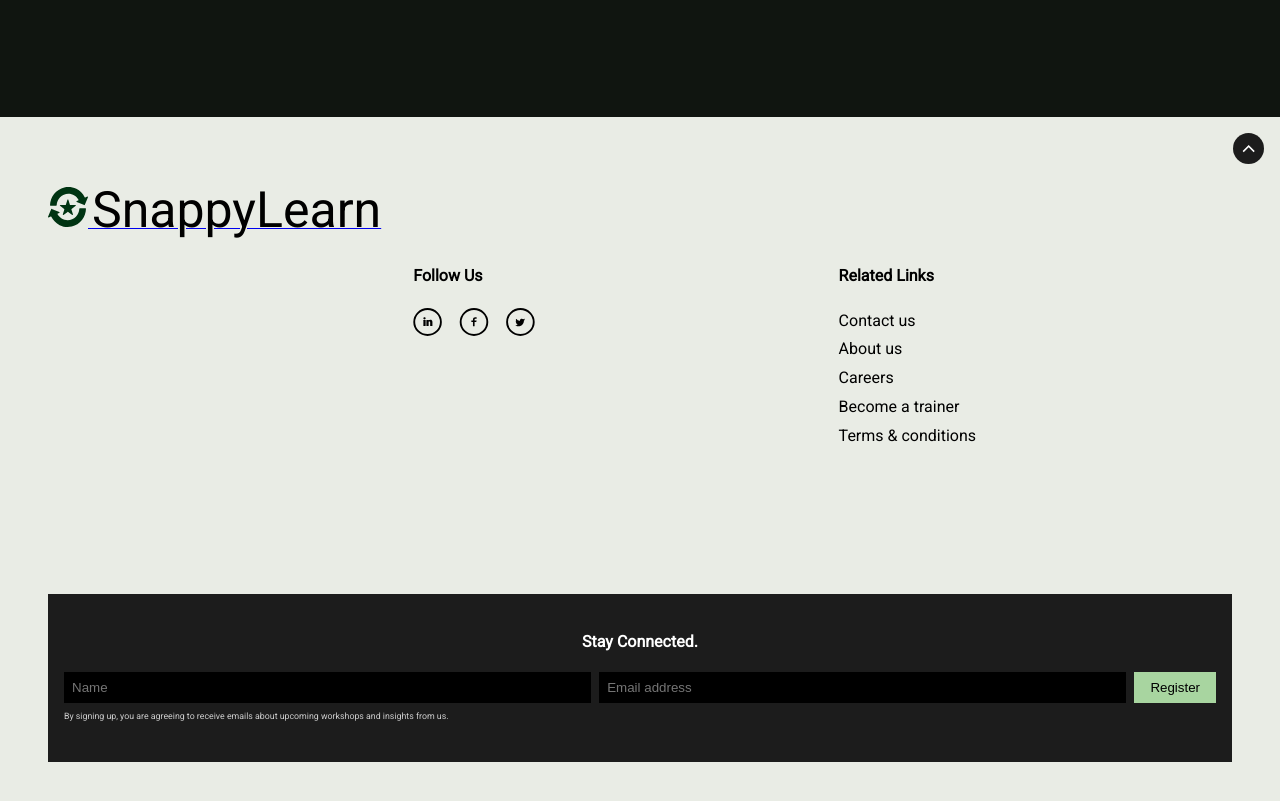
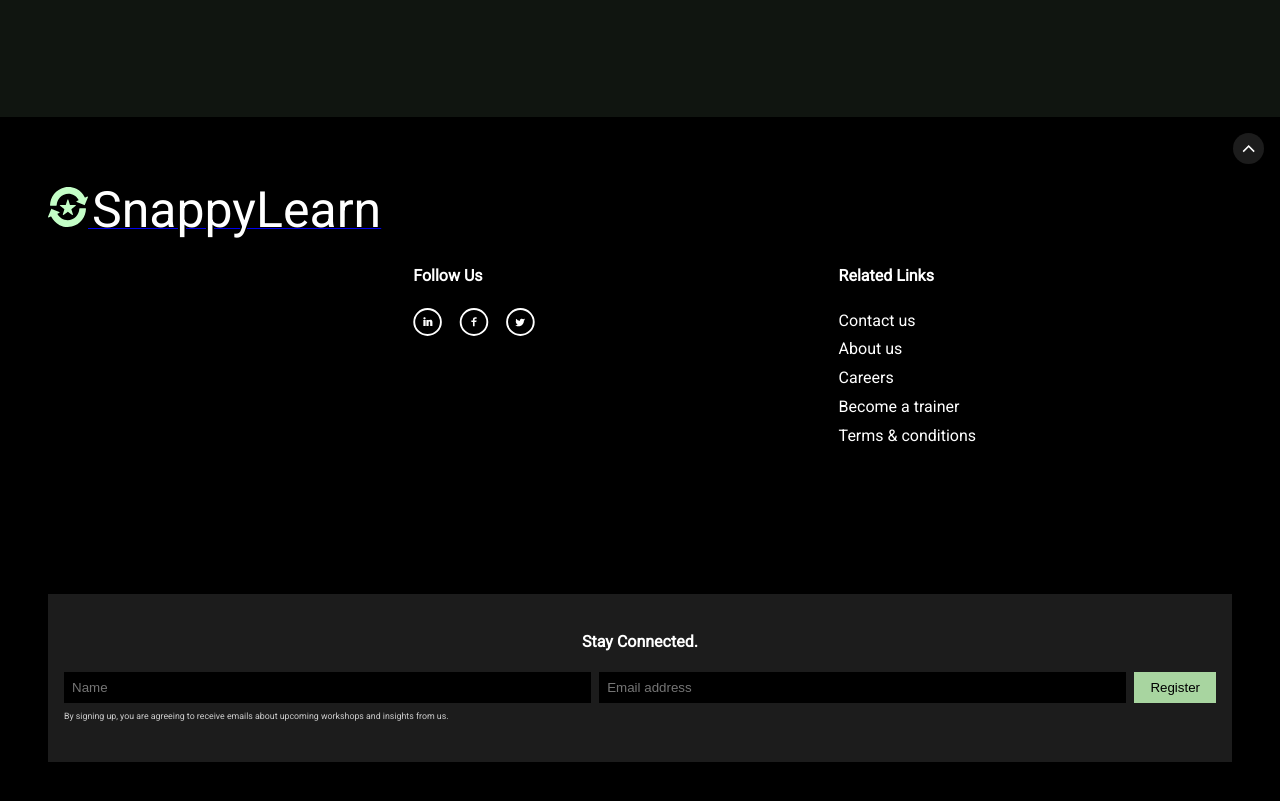
Before and after one commit to AlexandreDelahaye/SnappyLearn, an Astro site in the folder app/: page / in a window 1280 px wide. Shown: the part 3859-4660 px from the top of the page. Built offline with nearby package versions, Linux system fonts and the light colour scheme; Astro itself is replaced by a stand-in of ours.

Commit message:
fix: Footer dark theme

```diff
--- a/app/src/components/Footer/Footer.astro
+++ b/app/src/components/Footer/Footer.astro
@@ -1,32 +1,37 @@
-<footer style="background-color: #e9ece5; padding: 4rem 3rem; display: flex; justify-content: space-between; align-items: flex-start; flex-wrap: wrap; gap: 2rem; position: relative;">
+---
+import mainLogo from "../../assets/mainLogo.svg";
+
+---
+
+<footer style="/*background-color: #e9ece5;*/ background-color: black; padding: 4rem 3rem; display: flex; justify-content: space-between; align-items: flex-start; flex-wrap: wrap; gap: 2rem; position: relative;">
 <a href="/" aria-label="Home">
-<img src="/mainLogo.svg" alt="Logo" width="40" height="40" style="border-radius: 4px; margin-top: -0.5rem;">
-<span style="color: black; font-size: 50px; text-decoration: none !important; text-decoration-color: #00000000 !important;">SnappyLearn</span>
+<img src={mainLogo.src} alt="Logo" width="40" height="40" style="border-radius: 4px; margin-top: -0.5rem;">
+<span style="color: white; font-size: 50px; text-decoration: none !important; text-decoration-color: #00000000 !important;">SnappyLearn</span>
 </a>
     <!-- Social Media Section -->
     <div style="flex: 1; min-width: 180px; margin-top: 4rem; margin-bottom: 2rem;">
-    <h4>Follow Us</h4>
+    <h4 style="color: white;">Follow Us</h4>
     <div style="display: flex; gap: 1rem; margin-top: 1rem;">
         <a class="social-link" href="https://www.linkedin.com/" target="_blank" aria-label="LinkedIn">
             <svg xmlns="http://www.w3.org/2000/svg" width="30" height="30" viewBox="0 0 24 24" fill="none">
-                <path fill-rule="evenodd" clip-rule="evenodd" d="M11.6559 22.3883C17.5482 22.3883 22.3247 17.7373 22.3247 12C22.3247 6.2627 17.5482 1.61169 11.6559 1.61169C5.76371 1.61169 0.987122 6.2627 0.987122 12C0.987122 17.7373 5.76371 22.3883 11.6559 22.3883Z" stroke="black" stroke-width="1.5"/>
-                <path d="M9.20748 9.9028C9.70699 9.9028 10.1119 9.50852 10.1119 9.02214C10.1119 8.53576 9.70699 8.14148 9.20748 8.14148C8.70797 8.14148 8.30304 8.53576 8.30304 9.02214C8.30304 9.50852 8.70797 9.9028 9.20748 9.9028Z" fill="black"/>
-                <path d="M9.96106 10.491H8.45366C8.37045 10.491 8.30292 10.5568 8.30292 10.6378V15.0411C8.30292 15.1221 8.37045 15.1879 8.45366 15.1879H9.96106C10.0443 15.1879 10.1118 15.1221 10.1118 15.0411V10.6378C10.1118 10.5568 10.0443 10.491 9.96106 10.491Z" fill="black"/>
-                <path d="M14.453 10.2468C13.8088 10.0319 13.0029 10.2207 12.5196 10.5592C12.5031 10.4961 12.444 10.4491 12.3737 10.4491H10.8663C10.7831 10.4491 10.7156 10.5148 10.7156 10.5959V14.9992C10.7156 15.0802 10.7831 15.1459 10.8663 15.1459H12.3737C12.4569 15.1459 12.5245 15.0802 12.5245 14.9992V11.8347C12.7681 11.6303 13.0819 11.5652 13.3388 11.6714C13.5878 11.7739 13.7304 12.024 13.7304 12.3572V14.9992C13.7304 15.0802 13.7979 15.1459 13.8811 15.1459H15.3885C15.4717 15.1459 15.5393 15.0802 15.5393 14.9992V12.0616C15.5221 10.8554 14.9393 10.4089 14.453 10.2468Z" fill="black"/>
+                <path fill-rule="evenodd" clip-rule="evenodd" d="M11.6559 22.3883C17.5482 22.3883 22.3247 17.7373 22.3247 12C22.3247 6.2627 17.5482 1.61169 11.6559 1.61169C5.76371 1.61169 0.987122 6.2627 0.987122 12C0.987122 17.7373 5.76371 22.3883 11.6559 22.3883Z" stroke="white" stroke-width="1.5"/>
+                <path d="M9.20748 9.9028C9.70699 9.9028 10.1119 9.50852 10.1119 9.02214C10.1119 8.53576 9.70699 8.14148 9.20748 8.14148C8.70797 8.14148 8.30304 8.53576 8.30304 9.02214C8.30304 9.50852 8.70797 9.9028 9.20748 9.9028Z" fill="white"/>
+                <path d="M9.96106 10.491H8.45366C8.37045 10.491 8.30292 10.5568 8.30292 10.6378V15.0411C8.30292 15.1221 8.37045 15.1879 8.45366 15.1879H9.96106C10.0443 15.1879 10.1118 15.1221 10.1118 15.0411V10.6378C10.1118 10.5568 10.0443 10.491 9.96106 10.491Z" fill="white"/>
+                <path d="M14.453 10.2468C13.8088 10.0319 13.0029 10.2207 12.5196 10.5592C12.5031 10.4961 12.444 10.4491 12.3737 10.4491H10.8663C10.7831 10.4491 10.7156 10.5148 10.7156 10.5959V14.9992C10.7156 15.0802 10.7831 15.1459 10.8663 15.1459H12.3737C12.4569 15.1459 12.5245 15.0802 12.5245 14.9992V11.8347C12.7681 11.6303 13.0819 11.5652 13.3388 11.6714C13.5878 11.7739 13.7304 12.024 13.7304 12.3572V14.9992C13.7304 15.0802 13.7979 15.1459 13.8811 15.1459H15.3885C15.4717 15.1459 15.5393 15.0802 15.5393 14.9992V12.0616C15.5221 10.8554 14.9393 10.4089 14.453 10.2468Z" fill="white"/>
             </svg>
         </a>
 
         <a class="social-link" href="https://www.facebook.com/" target="_blank" aria-label="Facebook">
             <svg xmlns="http://www.w3.org/2000/svg" width="30" height="30" viewBox="0 0 24 24" fill="none">
-                <path fill-rule="evenodd" clip-rule="evenodd" d="M11.9935 22.3883C17.8858 22.3883 22.6624 17.7373 22.6624 12C22.6624 6.2627 17.8858 1.61169 11.9935 1.61169C6.10133 1.61169 1.32474 6.2627 1.32474 12C1.32474 17.7373 6.10133 22.3883 11.9935 22.3883Z" stroke="black" stroke-width="1.5"/>
-                <path d="M12.9648 9.34093H13.9453C14.0355 9.34093 14.1088 9.27375 14.1088 9.19098V8.2913C14.1088 8.20853 14.0355 8.14136 13.9453 8.14136H12.9648C11.9738 8.14136 11.1671 8.88119 11.1671 9.79077V10.8404H10.0232C9.93296 10.8404 9.85974 10.9076 9.85974 10.9903V11.89C9.85974 11.9728 9.93296 12.04 10.0232 12.04H11.1671V15.1888C11.1671 15.2716 11.2403 15.3388 11.3306 15.3388H12.3111C12.4013 15.3388 12.4745 15.2716 12.4745 15.1888V12.04H13.6185C13.6888 12.04 13.7512 11.9986 13.7737 11.9374L14.1006 11.0377C14.1173 10.9921 14.1088 10.9418 14.078 10.9025C14.047 10.8635 13.998 10.8404 13.9453 10.8404H12.4745V9.79077C12.4745 9.54276 12.6945 9.34093 12.9648 9.34093Z" fill="black"/>
+                <path fill-rule="evenodd" clip-rule="evenodd" d="M11.9935 22.3883C17.8858 22.3883 22.6624 17.7373 22.6624 12C22.6624 6.2627 17.8858 1.61169 11.9935 1.61169C6.10133 1.61169 1.32474 6.2627 1.32474 12C1.32474 17.7373 6.10133 22.3883 11.9935 22.3883Z" stroke="white" stroke-width="1.5"/>
+                <path d="M12.9648 9.34093H13.9453C14.0355 9.34093 14.1088 9.27375 14.1088 9.19098V8.2913C14.1088 8.20853 14.0355 8.14136 13.9453 8.14136H12.9648C11.9738 8.14136 11.1671 8.88119 11.1671 9.79077V10.8404H10.0232C9.93296 10.8404 9.85974 10.9076 9.85974 10.9903V11.89C9.85974 11.9728 9.93296 12.04 10.0232 12.04H11.1671V15.1888C11.1671 15.2716 11.2403 15.3388 11.3306 15.3388H12.3111C12.4013 15.3388 12.4745 15.2716 12.4745 15.1888V12.04H13.6185C13.6888 12.04 13.7512 11.9986 13.7737 11.9374L14.1006 11.0377C14.1173 10.9921 14.1088 10.9418 14.078 10.9025C14.047 10.8635 13.998 10.8404 13.9453 10.8404H12.4745V9.79077C12.4745 9.54276 12.6945 9.34093 12.9648 9.34093Z" fill="white"/>
             </svg>
         </a>
 
         <a class="social-link" href="https://www.twitter.com/" target="_blank" aria-label="Twitter">
             <svg xmlns="http://www.w3.org/2000/svg" width="30" height="30" viewBox="0 0 24 24" fill="none">
-                <path fill-rule="evenodd" clip-rule="evenodd" d="M12.3312 22.3883C18.2234 22.3883 23 17.7373 23 12C23 6.2627 18.2234 1.61169 12.3312 1.61169C6.43894 1.61169 1.66235 6.2627 1.66235 12C1.66235 17.7373 6.43894 22.3883 12.3312 22.3883Z" stroke="black" stroke-width="1.5"/>
-                <path d="M15.8184 10.0795C15.7689 10.025 15.6891 10.0113 15.6236 10.0449C15.5829 10.0658 15.5063 10.0932 15.4154 10.1203C15.5301 9.96756 15.6223 9.79661 15.663 9.64294C15.6806 9.57671 15.6549 9.50689 15.5988 9.46741C15.5428 9.42826 15.4682 9.42826 15.4122 9.46741C15.3239 9.52908 14.8978 9.71439 14.6284 9.77442C14.0196 9.24034 13.311 9.18487 12.5745 9.61553C11.9758 9.96561 11.8455 10.6775 11.8709 11.1114C10.5004 10.9793 9.64854 10.2543 9.16902 9.65436C9.13546 9.61227 9.08139 9.59009 9.03057 9.59335C8.97715 9.59726 8.92893 9.62695 8.90157 9.67295C8.67484 10.0563 8.61197 10.4801 8.72045 10.8987C8.77974 11.1271 8.88333 11.3284 9.00353 11.4915C8.94587 11.4631 8.89017 11.4276 8.83772 11.3852C8.78951 11.3453 8.72208 11.3378 8.66507 11.3643C8.60839 11.3914 8.57223 11.4488 8.57223 11.5117C8.57223 12.2305 9.02112 12.7101 9.44037 12.9606C9.37262 12.9525 9.30193 12.9375 9.23059 12.9156C9.16934 12.897 9.10289 12.9156 9.06054 12.9639C9.01819 13.0119 9.00809 13.0804 9.03448 13.1388C9.27 13.6605 9.71629 14.0193 10.2685 14.1495C9.78633 14.433 9.141 14.572 8.55008 14.5038C8.47352 14.4931 8.40055 14.5417 8.37645 14.6154C8.35234 14.6892 8.38394 14.7701 8.45137 14.8079C9.34786 15.312 10.1583 15.4921 10.8587 15.4921C11.878 15.4921 12.6647 15.111 13.1436 14.7923C14.4346 13.9342 15.2392 12.3936 15.1272 11.0152C15.334 10.8622 15.6435 10.5796 15.8354 10.2759C15.8751 10.2145 15.8679 10.1336 15.8184 10.0795Z" fill="black"/>
+                <path fill-rule="evenodd" clip-rule="evenodd" d="M12.3312 22.3883C18.2234 22.3883 23 17.7373 23 12C23 6.2627 18.2234 1.61169 12.3312 1.61169C6.43894 1.61169 1.66235 6.2627 1.66235 12C1.66235 17.7373 6.43894 22.3883 12.3312 22.3883Z" stroke="white" stroke-width="1.5"/>
+                <path d="M15.8184 10.0795C15.7689 10.025 15.6891 10.0113 15.6236 10.0449C15.5829 10.0658 15.5063 10.0932 15.4154 10.1203C15.5301 9.96756 15.6223 9.79661 15.663 9.64294C15.6806 9.57671 15.6549 9.50689 15.5988 9.46741C15.5428 9.42826 15.4682 9.42826 15.4122 9.46741C15.3239 9.52908 14.8978 9.71439 14.6284 9.77442C14.0196 9.24034 13.311 9.18487 12.5745 9.61553C11.9758 9.96561 11.8455 10.6775 11.8709 11.1114C10.5004 10.9793 9.64854 10.2543 9.16902 9.65436C9.13546 9.61227 9.08139 9.59009 9.03057 9.59335C8.97715 9.59726 8.92893 9.62695 8.90157 9.67295C8.67484 10.0563 8.61197 10.4801 8.72045 10.8987C8.77974 11.1271 8.88333 11.3284 9.00353 11.4915C8.94587 11.4631 8.89017 11.4276 8.83772 11.3852C8.78951 11.3453 8.72208 11.3378 8.66507 11.3643C8.60839 11.3914 8.57223 11.4488 8.57223 11.5117C8.57223 12.2305 9.02112 12.7101 9.44037 12.9606C9.37262 12.9525 9.30193 12.9375 9.23059 12.9156C9.16934 12.897 9.10289 12.9156 9.06054 12.9639C9.01819 13.0119 9.00809 13.0804 9.03448 13.1388C9.27 13.6605 9.71629 14.0193 10.2685 14.1495C9.78633 14.433 9.141 14.572 8.55008 14.5038C8.47352 14.4931 8.40055 14.5417 8.37645 14.6154C8.35234 14.6892 8.38394 14.7701 8.45137 14.8079C9.34786 15.312 10.1583 15.4921 10.8587 15.4921C11.878 15.4921 12.6647 15.111 13.1436 14.7923C14.4346 13.9342 15.2392 12.3936 15.1272 11.0152C15.334 10.8622 15.6435 10.5796 15.8354 10.2759C15.8751 10.2145 15.8679 10.1336 15.8184 10.0795Z" fill="white"/>
             </svg>
         </a>
     </div>
@@ -34,13 +39,13 @@
 
 <!-- Related Links Section -->
 <div style="flex: 1; min-width: 180px; margin-top: 4rem; margin-bottom: 2rem;">
-    <h4 style="color: black;">Related Links</h4>
+    <h4 style="color: white;">Related Links</h4>
     <ul style="list-style: none; padding: 0; margin-top: 0.5rem; line-height: 1.8;">
-        <li><a href="/contact-us" class="footer-link" style="color: black; text-decoration: none;">Contact us</a></li>
-        <li><a href="/about" class="footer-link" style="color: black; text-decoration: none;">About us</a></li>
-        <li><a href="/careers" class="footer-link" style="color: black; text-decoration: none;">Careers</a></li>
-        <li><a href="/become-a-trainer" class="footer-link" style="color: black; text-decoration: none;">Become a trainer</a></li>
-        <li><a href="/terms" class="footer-link" style="color: black; text-decoration: none;">Terms & conditions</a></li>
+        <li><a href="/contact-us" class="footer-link" style="color: white; text-decoration: none;">Contact us</a></li>
+        <li><a href="/about" class="footer-link" style="color: white; text-decoration: none;">About us</a></li>
+        <li><a href="/careers" class="footer-link" style="color: white; text-decoration: none;">Careers</a></li>
+        <li><a href="/become-a-trainer" class="footer-link" style="color: white; text-decoration: none;">Become a trainer</a></li>
+        <li><a href="/terms" class="footer-link" style="color: white; text-decoration: none;">Terms & conditions</a></li>
     </ul>
 </div>
     <!-- Newsletter Sign Up Section -->
```
